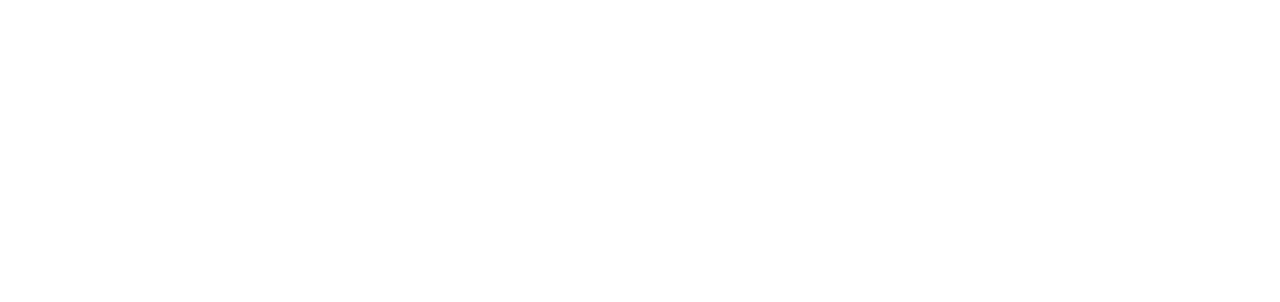
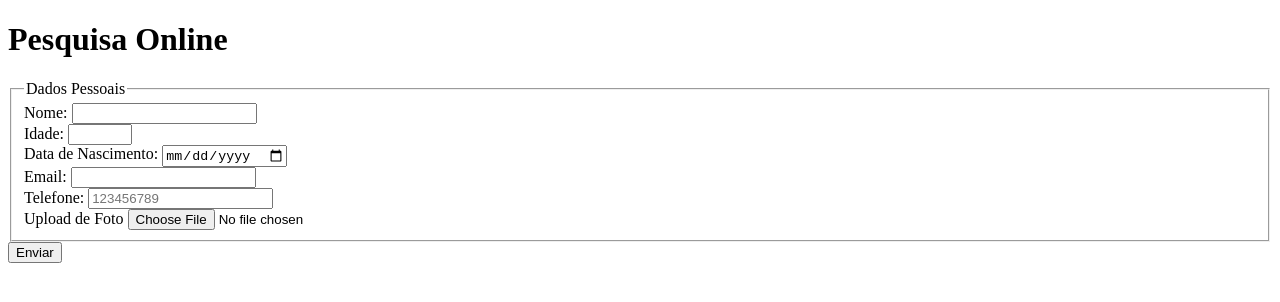
Before and after one commit to PrixBin/culturama, a plain HTML site: page index.html in a window 1280 px wide. Drawn offline with Linux system fonts and the light colour scheme.

Commit message:
Cria seção de dados pessoais

```diff
--- a/index.html
+++ b/index.html
@@ -6,6 +6,47 @@
     <title>Pesquisa Culturama</title>
 </head>
 <body>
+    <header>
+        <h1>Pesquisa Online</h1>
+    </header>
+    <section>
+        <form action="" method="get">
+            <fieldset>
+                <legend>Dados Pessoais</legend>
+
+
+                <label for="userName">Nome:</label>
+                <input type="text" required>
+                <br>
+
+                <label for="userAge">Idade:</label>
+                <input type="number" required min="12" max="100">
+                <br>
+
+                <label for="userBirthDate">Data de Nascimento:</label>
+                <input type="date" name="userBirthDate" >
+                <br>
+
+                <label for="userEmail">Email:</label>
+                <input type="email" name="userEmail" required>
+                <br>
+
+                <label for="userPhoneNumber">Telefone:</label>
+                <input type="tel" name="userPhoneNumber" pattern="[0-9]{11}" placeholder="123456789">
+                <br>
+
+                <label for="userImage">Upload de Foto</label>
+                <input type="file" name="userImage" accept="image/*">
+                <br>
+
+            </fieldset>
+
+
+            <button type="submit">Enviar</button>
+
+
+        </form>
+    </section>
 
 </body>
 </html>
```
